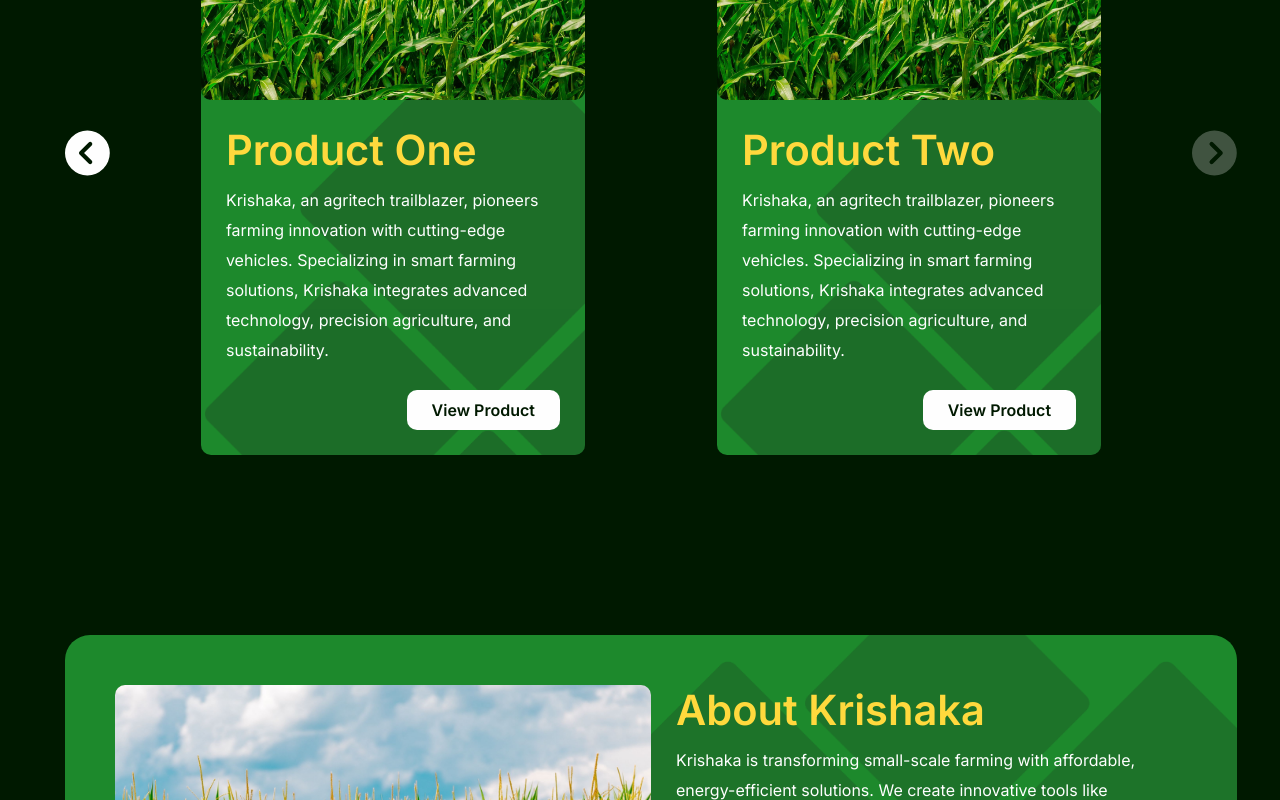
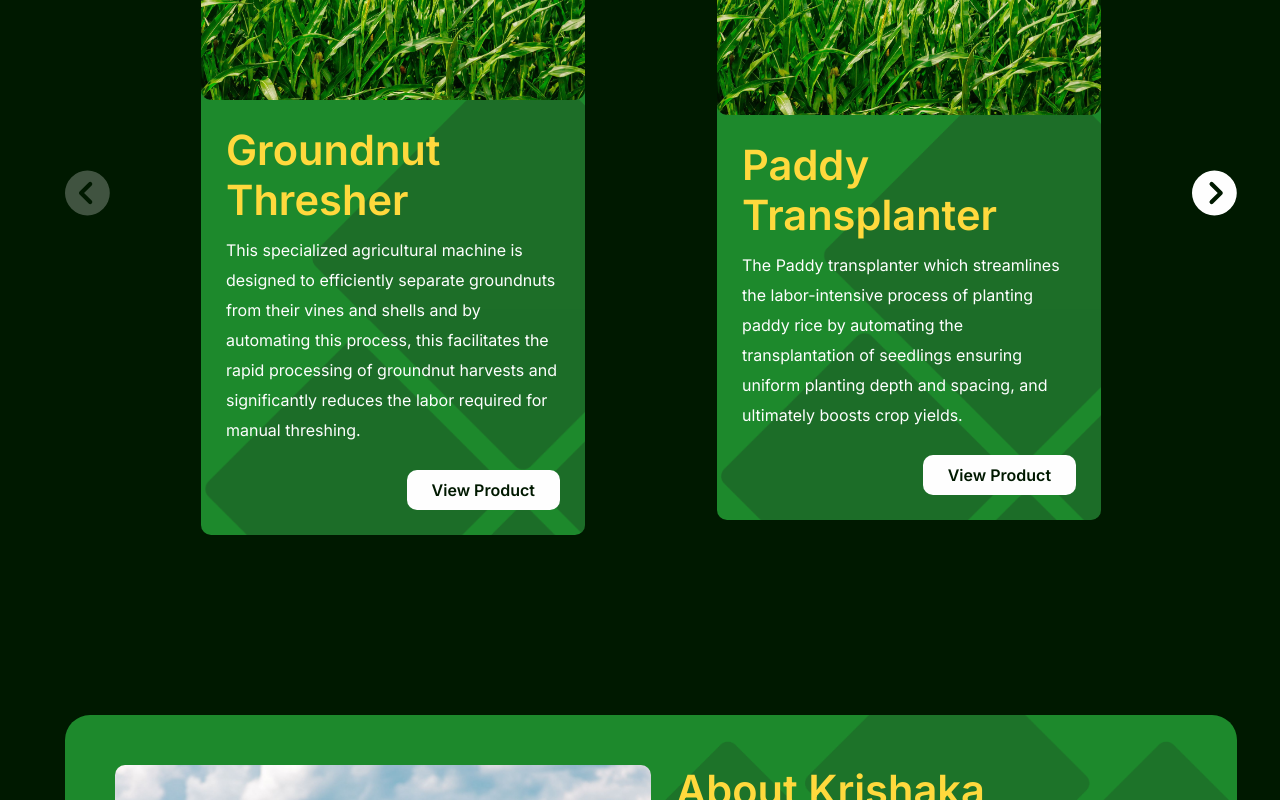
Before and after one commit to Krishaka/krishaka-remake, a Next.js app: page / in a window 1280 px wide. Shown: the part 1180-1980 px from the top of the page. Built offline with nearby package versions, Linux system fonts and the light colour scheme.

Commit message:
content:

```diff
--- a/common-data.ts
+++ b/common-data.ts
@@ -40,28 +40,56 @@ export const navList = [
 
 export const productList = [
   {
-    productName: "product one",
+    productName: "Groundnut thresher",
     productImg: "/images/wallpaper.jpg",
     productDesc:
-      "Krishaka, an agritech trailblazer, pioneers farming innovation with cutting-edge vehicles.\
-      Specializing in smart farming solutions, Krishaka integrates advanced technology, precision\
-      agriculture, and sustainability.",
+      "This specialized agricultural machine is designed to efficiently \
+      separate groundnuts from their vines and shells and by automating this \
+      process, this facilitates the rapid processing of groundnut harvests and \
+      significantly reduces the labor required for manual threshing.",
+    productPageDesc:
+      "Our groundnut thresher drastically improves the threshing process by \
+      cutting the time to around 5 hours per acre, offering an 80% reduction \
+      in labor. Unlike traditional methods, there is no need for crops to dry \
+      before threshing, allowing efficient operation even during rainy \
+      conditions. With a 96% efficiency rate, this machine guarantees \
+      superior performance, saving time and resources."
   },
   {
-    productName: "product two",
+    productName: "Paddy transplanter",
     productImg: "/images/wallpaper.jpg",
     productDesc:
-      "Krishaka, an agritech trailblazer, pioneers farming innovation with cutting-edge vehicles.\
-      Specializing in smart farming solutions, Krishaka integrates advanced technology, precision\
-      agriculture, and sustainability.",
+      "The Paddy transplanter which streamlines the labor-intensive process \
+      of planting paddy rice by automating the transplantation of seedlings \
+      ensuring uniform planting depth and spacing, and ultimately boosts crop \
+      yields.",
+    productPageDesc:
+      "Our paddy transplanter makes the planting process by significantly \
+      reducing time and labor. With this advanced machine, farmers can plant \
+      an acre of paddy in just 2.5 hours, marking an impressive 97.6% reduction \
+      in time compared to traditional methods. Its superior design ensures \
+      better output and user-friendliness, planting each seedling at a precise \
+      90-degree angle and a depth of 8 cm for optimal growth. Furthermore, the \
+      transplanter supports crops of various lengths, unlike other companies’ \
+      machines that may impose size restrictions. Powered by an electric vehicle \
+      (EV) mechanism, the transplanter offers extremely low maintenance costs and \
+      precise control over steering and spacing, enhancing operational efficiency."
   },
   {
-    productName: "product three",
+    productName: "Groundnut Harvester",
     productImg: "/images/wallpaper.jpg",
     productDesc:
-      "Krishaka, an agritech trailblazer, pioneers farming innovation with cutting-edge vehicles.\
-      Specializing in smart farming solutions, Krishaka integrates advanced technology, precision\
-      agriculture, and sustainability.",
+      "Specialized machine designed to efficiently harvest groundnuts \
+      (peanuts) from the soil. It digs up the crop, separates the pods \
+      from the soil, and clears away excess dirt, making the harvesting \
+      process faster and more effective.",
+    productPageDesc:
+      "Our groundnut harvester presents the best in delicate harvesting. \
+      Capable of uprooting an acre's worth of groundnut plants in just 3 \
+      hours, it achieves a remarkable 98.75% reduction in time. Its design \
+      ensures minimal disturbance to the pods, gently lifting the plants without \
+      separating the groundnuts from the soil, preserving crop integrity and \
+      quality."
   },
 ];
 
--- a/modules/single-product-page/product-canvas/index.tsx
+++ b/modules/single-product-page/product-canvas/index.tsx
@@ -24,9 +24,9 @@ export default function ProductCanvas(props: ProductProps) {
         <Canvas css={canvasCss}>
           <ambientLight intensity={1} />
           <Environment preset="city" />
-          {product === "product one" && <DepodderProduct />}
-          {product === "product two" && <PaddyTransplanter />}
-          {product === "product three" && <Harvester />}
+          {product === "Groundnut thresher" && <DepodderProduct />}
+          {product === "Paddy transplanter" && <PaddyTransplanter />}
+          {product === "Groundnut Harvester" && <Harvester />}
         </Canvas>
       </div>
     </div>
```
Also changed, not shown: modules/single-product-page/index.tsx (+17 -20 lines).
